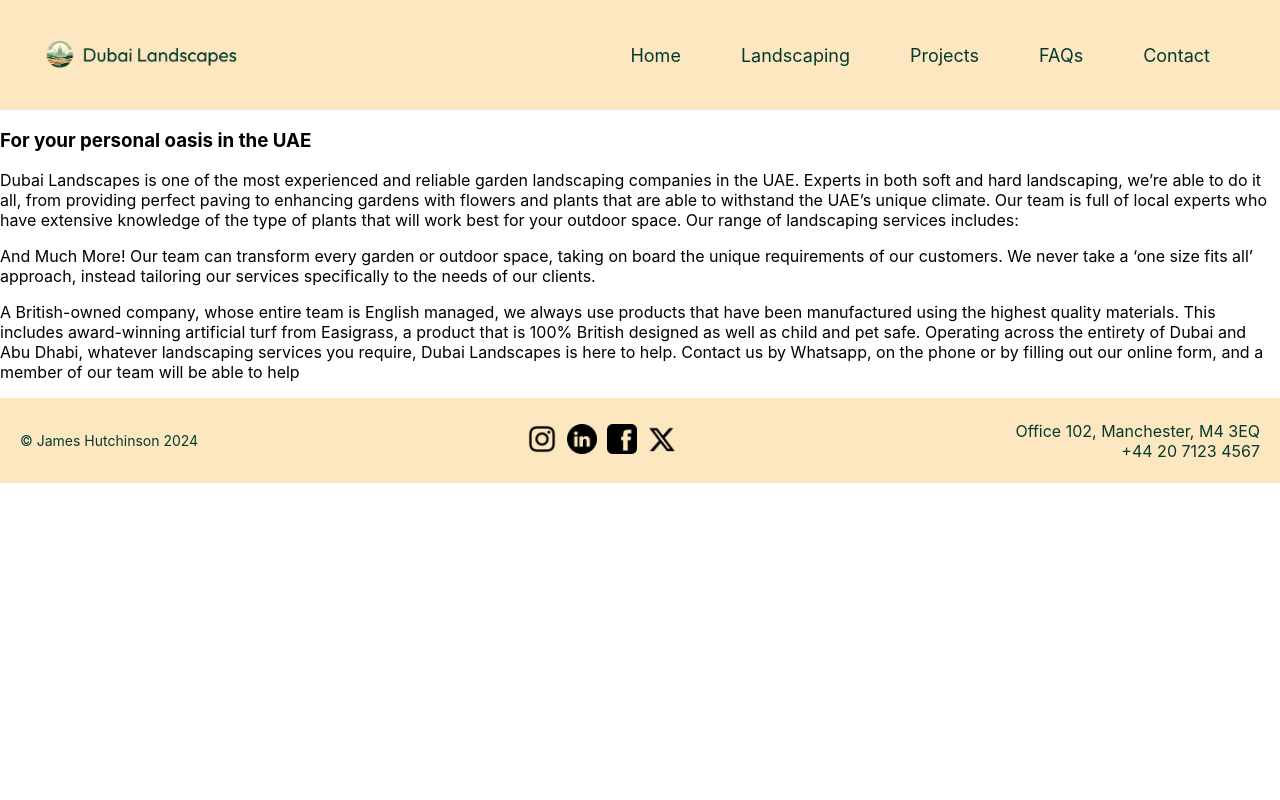
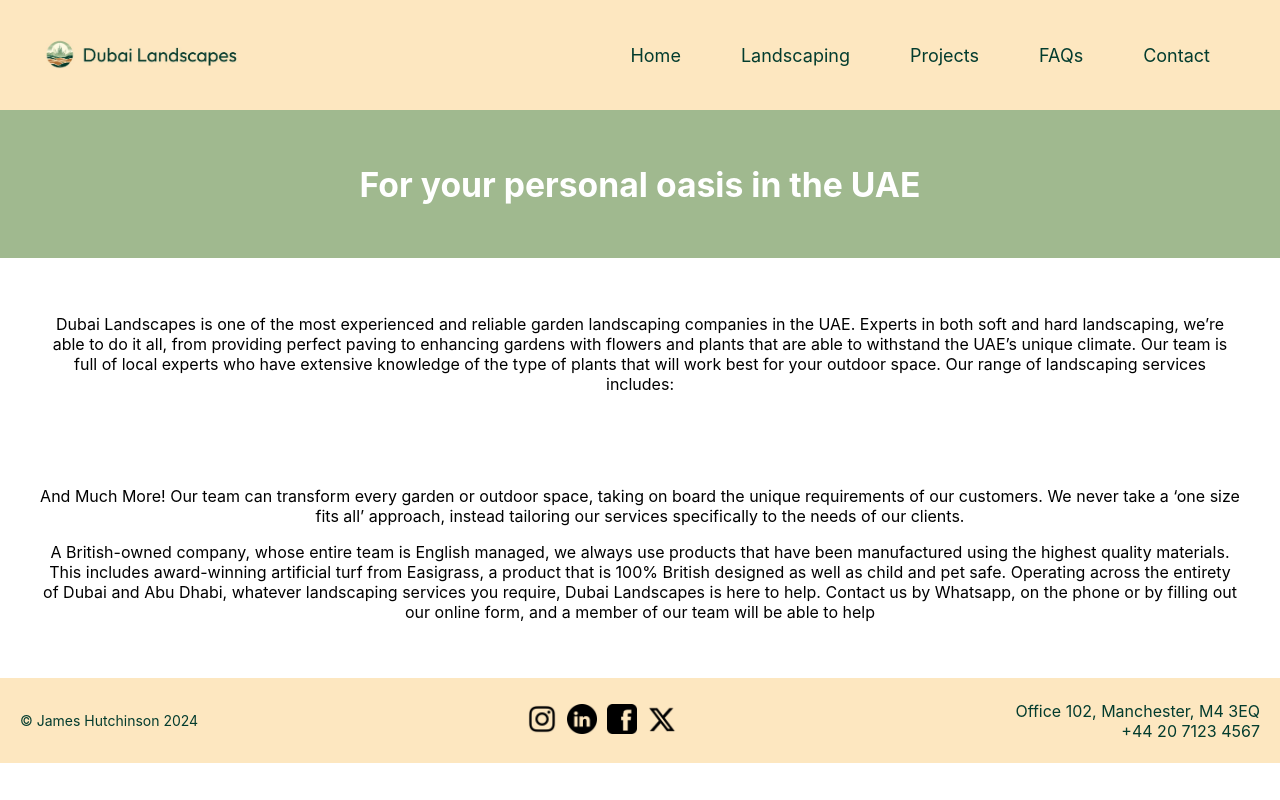
Before and after one commit to 24992151/portfoliolarge, a React (Create React App) app: page /landscaping in a window 1280 px wide. Built offline with nearby package versions, Linux system fonts and the light colour scheme.

Commit message:
Commit 1 Landscaping CSS
Primary Content + Hero Overlay

```diff
--- a/src/pages/Landscaping/landscapingPage.css
+++ b/src/pages/Landscaping/landscapingPage.css
@@ -0,0 +1,41 @@
+/* Hero Bar */
+.landscaping-title-bar {
+  background-color: #A0B98F;
+  color: white;
+  padding: 20px;
+  text-align: center;
+  font-size: 1.8rem;
+}
+
+/* Section 1 Content */
+.content {
+  margin: 20px;
+}
+
+.section1-content {
+  color: black;
+  background-color: white;
+  padding: 20px;
+  margin-bottom: 20px;
+  text-align: center;
+}
+
+/* Hero Overlay */
+.overlay {
+  position: absolute;
+  top: 50%;
+  left: 50%;
+  transform: translate(-50%, -50%);
+  color: white;
+  padding: 10px;
+  font-size: 1.2rem;
+}
+
+/* Section 2 Content */
+.section2-content {
+  background-color: white;
+  color: black;
+  padding: 20px;
+  margin-top: 20px;
+  text-align: center;
+}
```
